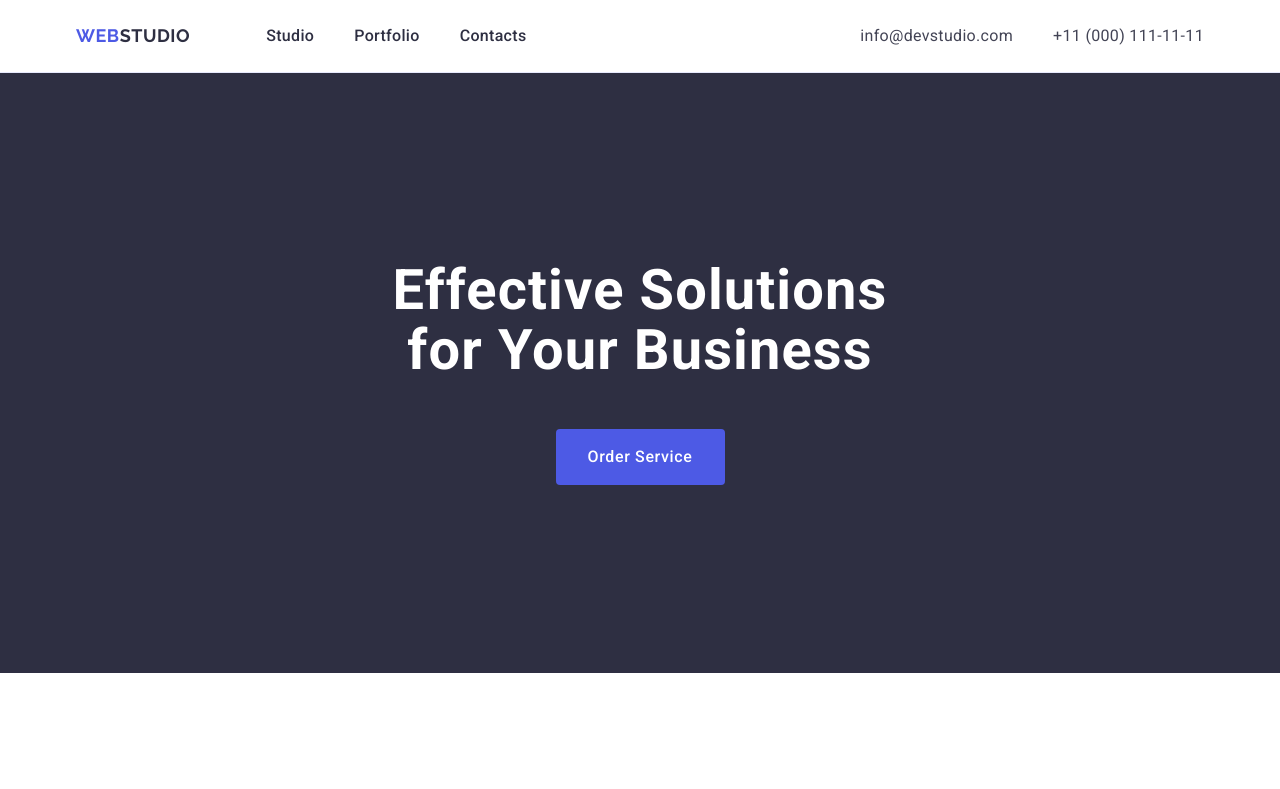
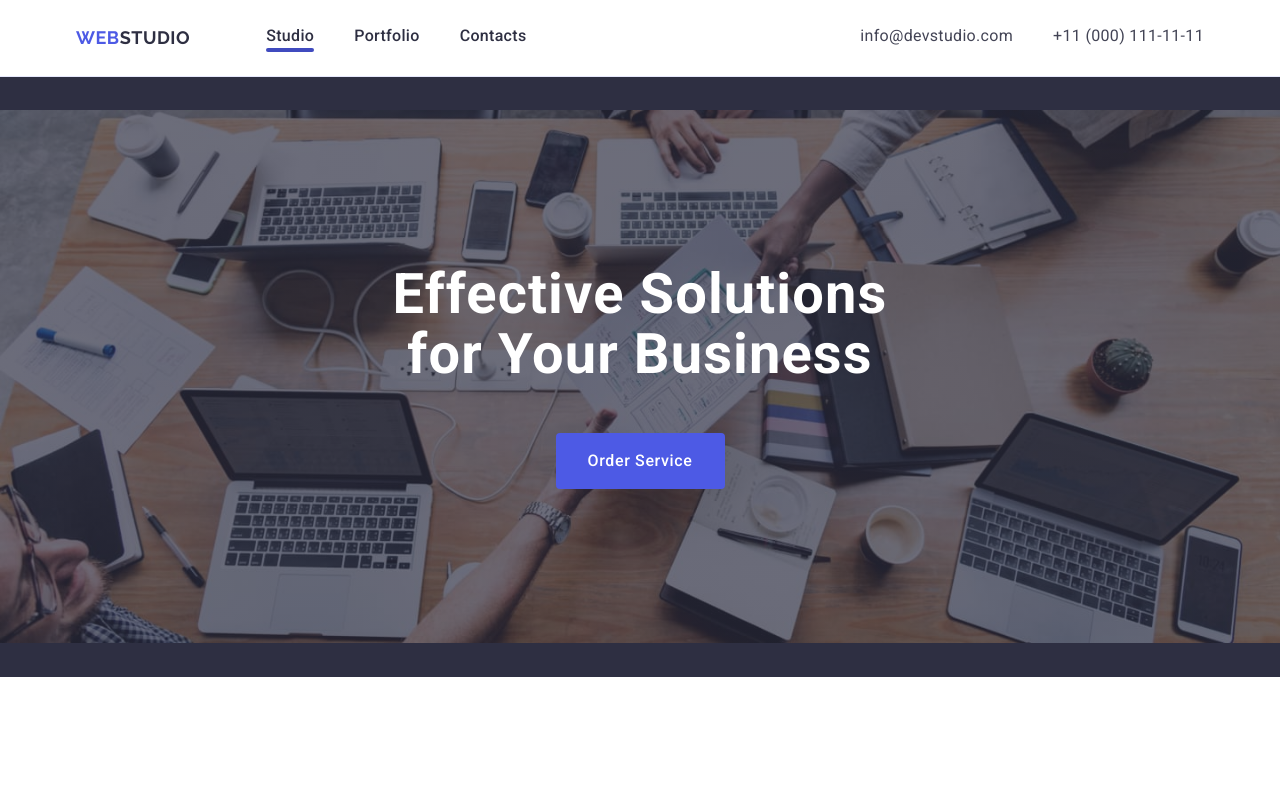
Before and after one commit to AgentGarrus/goit-markup-hw-04, a plain HTML site: page index.html in a window 1280 px wide. Shown: the top 789 px of the page. Drawn offline with nearby package versions, Linux system fonts and the light colour scheme.

Commit message:
heroimage

```diff
--- a/css/styles.css
+++ b/css/styles.css
@@ -64,6 +64,15 @@
     padding: 24px 0;
 }
 
+.link.activity::after {
+    content: "";
+    display: block;
+    width: 100%;
+    height: 4px;
+    border-radius: 2px;
+    background-color: #404BBF;
+}
+
 .page-nav .link:hover,
 .page-nav .link:focus {
     color: #404bbf;
@@ -94,6 +103,10 @@
 .section-one {
     background-color: #2e2f42;
     padding: 188px 0;
+    background-image: linear-gradient(rgba(46, 47, 66, 0.7), rgba(46, 47, 66, 0.7)), url(../images/people-office.jpg);
+    background-repeat: no-repeat;
+    background-position: center;
+    background-size: 100%;
 }
 
 .header-one {
--- a/index.html
+++ b/index.html
@@ -23,7 +23,7 @@
           >
           <ul class="header-list">
             <li>
-              <a class="link" href="./index.html">Studio</a>
+              <a class="link activity" href="./index.html">Studio</a>
             </li>
             <li>
               <a class="link" href="">Portfolio</a>
```
Also changed, not shown: images/icons.svg (added), images/people-office.jpg (added).
